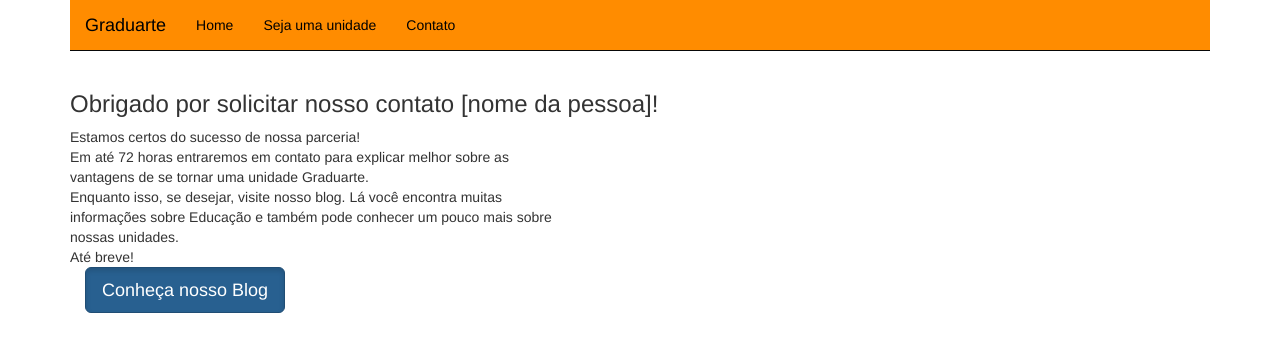
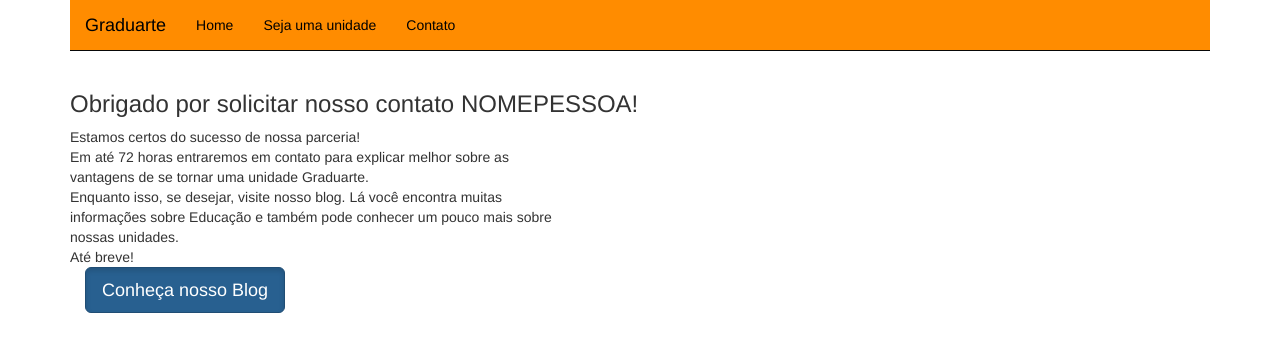
Before and after one commit to racmal/Projeto-Grupo-Andrada-Martis, a PHP site: page /agradecimento.php in a window 1280 px wide. Shown: the top 352 px of the page. Run offline with PHP 8.4, Linux system fonts and the light colour scheme.

Commit message:
Alterando mensagem de agradecimento para enviar nome da pessoa corretamente.

```diff
--- a/agradecimento.php
+++ b/agradecimento.php
@@ -7,7 +7,7 @@
 	<div class="row">
 		<div class="col-md-12">
 			<h3>
-			Obrigado por solicitar nosso contato [nome da pessoa]!
+			Obrigado por solicitar nosso contato NOMEPESSOA!
 			</h3>
 		</div>
 	</div>
--- a/enviar_contato.php
+++ b/enviar_contato.php
@@ -25,6 +25,8 @@
 
 $agradecimento = file_get_contents("agradecimento.php");
 
+$agradecimento = str_replace("NOMEPESSOA", $_POST['nome'], $agradecimento);
+
 $envia = mail($_POST['email'],"Agradecimento do site",$agradecimento,$headers);
 
 header('location: agradecimento.php');
```
